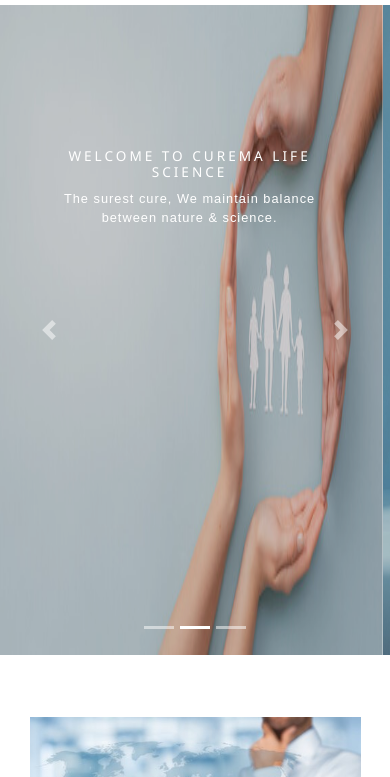
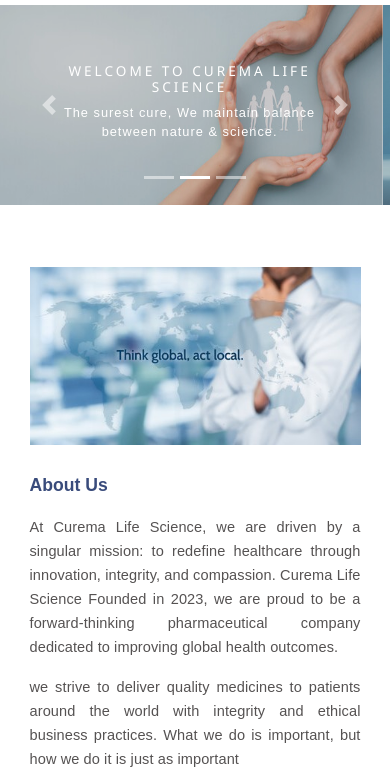
Before and after one commit to nachatrasharma/curema, a plain HTML site: page index.html in a window 390 px wide. Shown: the part 67-844 px from the top of the page. Drawn offline with nearby package versions, Linux system fonts and the light colour scheme.

Commit message:
added curema

```diff
--- a/assest/style.css
+++ b/assest/style.css
@@ -1646,4 +1646,8 @@
   .value-task h3 {
     font-size: 1.1rem;
   }
-}
+
+  .carousel-item {
+    height: 200px !important;
+  }
+}
```
